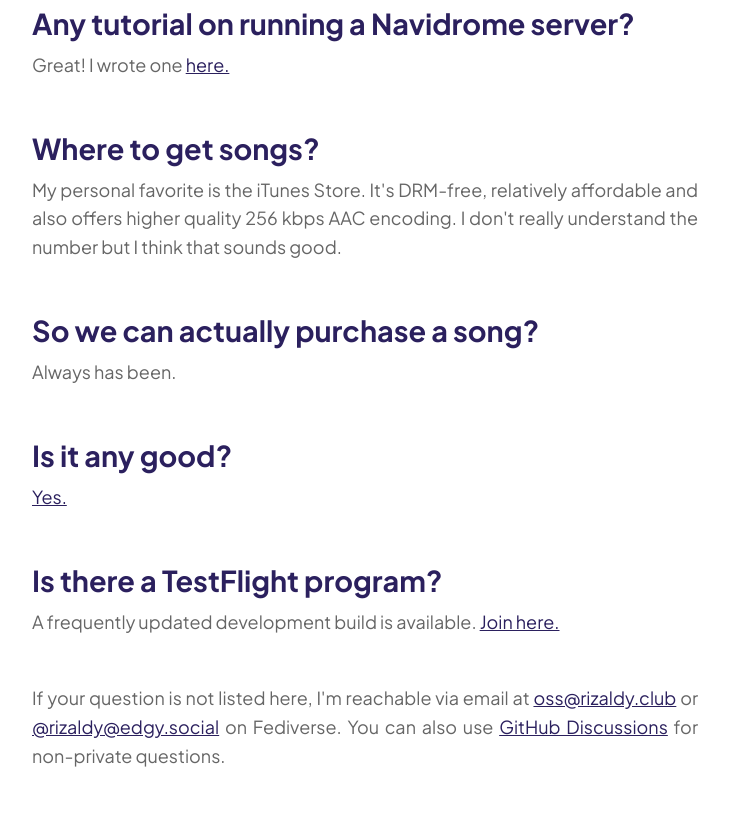
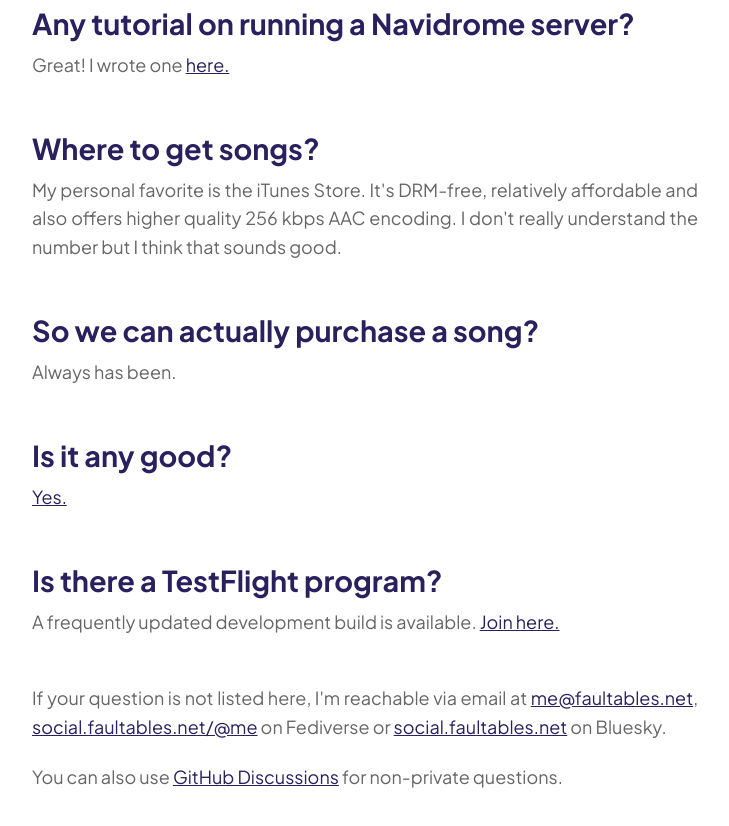
Before and after one commit to kepelet/client.flooo.club, an Eleventy site: page src/index.liquid in a window 1280 px wide. Shown: the part 4583-5409 px from the top of the page, without its empty margins (128-857 px from the left). Built offline with nearby package versions, Linux system fonts and the light colour scheme; Eleventy itself is replaced by a stand-in of ours; files that its build step writes are made by us from their sources.

Commit message:
docs: change some links

```diff
--- a/src/index.liquid
+++ b/src/index.liquid
@@ -121,10 +121,11 @@ layout: layouts/base
 
     <div class="c-faq__section">
         <h5>Is there a TestFlight program?</h5>
-        <p>A frequently updated development build is available. <a href="https://testflight.apple.com/join/913htqtU" target="_blank" rel="noopener noreferer">Join here.</a></p>
+        <p>A frequently updated development build is available. <a href="https://dub.sh/flo-testflight" target="_blank" rel="noopener noreferer">Join here.</a></p>
     </div>
 
     <div class="c-faq__section">
-        <p>If your question is not listed here, I'm reachable via email at <a href="mailto:oss@rizaldy.club">oss@rizaldy.club</a> or <a href="https://edgy.social/@rizaldy" target="_blank" rel="noopener noreferer">@rizaldy@edgy.social</a> on Fediverse. You can also use <a href="https://github.com/kepelet/flo/discussions" target="_blank" rel="noopener noreferer">GitHub Discussions</a> for non-private questions.</p>
+        <p>If your question is not listed here, I'm reachable via email at <a href="mailto:me@faultables.net">me@faultables.net</a>, <a href="https://social.faultables.net/@me" target="_blank" rel="noopener noreferer">social.faultables.net/@me</a> on Fediverse or <a href="https://bsky.app/profile/did:web:social.faultables.net">social.faultables.net</a> on Bluesky.</p>
+        <p>You can also use <a href="https://github.com/kepelet/flo/discussions" target="_blank" rel="noopener noreferer">GitHub Discussions</a> for non-private questions.</p>
     </div>
 </div>
```
